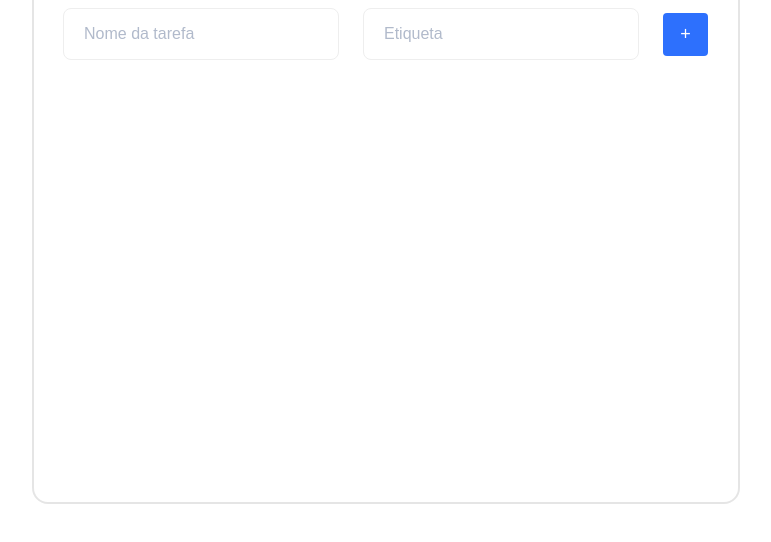
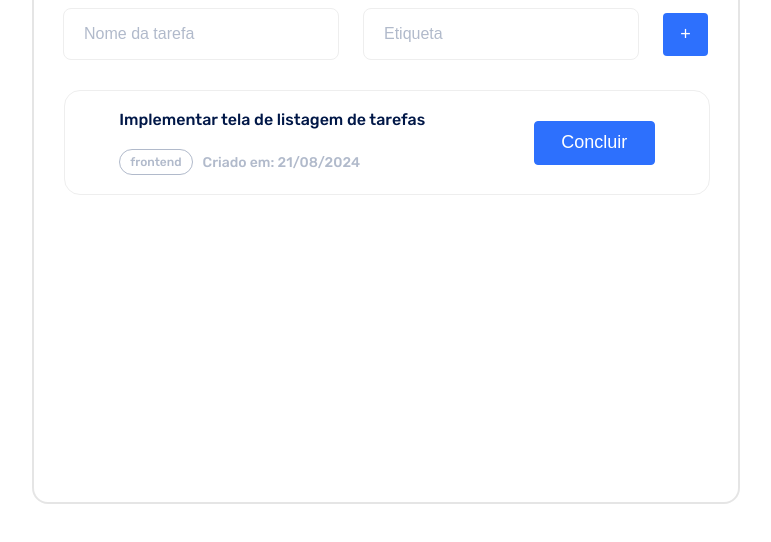
Before and after one commit to Carloshpjacinto/-RID183397_Desafio03, a plain HTML site: page index.html in a window 1280 px wide. Shown: the part 354-896 px from the top of the page, without its empty margins (254-1025 px from the left). Drawn offline with Linux system fonts and the light colour scheme.

Commit message:
Finalização do layout e inicio do JS

```diff
--- a/CSS/style.css
+++ b/CSS/style.css
@@ -3,6 +3,10 @@
     --color_white: #FFFFFF;
 
     --color_azul_defaut: #2D70FD;
+
+    --color_gray: #B1BACB;
+
+    --color_transparente: #EEEEEE;
 
 }
 
@@ -60,18 +64,24 @@ body{
                 width: 25.4rem;
                 height: 4rem;
                 border-radius: .8rem;
-                border: .1rem solid #EEEEEE;
+                border: .1rem solid var(--color_transparente);
                 padding: .5rem 0rem .5rem 2rem;
 
             }
 
                 .sectionInputButton input::placeholder{
 
-                    color: #B1BACB;
+                    color: var(--color_gray);
                     font-size: 1.6rem;
                     font-weight: 400;
 
                 }
+
+                    .sectionInputButton input:focus{
+
+                        outline: none;
+
+                    }
 
             .sectionInputButton button{
 
@@ -87,3 +97,74 @@ body{
                 color: var(--color_white);
 
             }
+
+        .sectionTarefas{
+
+            display: flex;
+            flex-direction: row;
+
+            justify-content: space-around;
+            align-items: center;
+
+            border: .1rem solid var(--color_transparente);
+            border-radius: 1.6rem;
+            width: 100%;
+            height: 10.3rem;
+
+            margin: 3rem 0rem 0rem 0rem;
+
+        }
+
+            .titleTarefa{
+
+                font-size: 1.6rem;
+                font-weight: 500;
+                color: #001747;
+                margin: 2rem 0rem 2rem 0rem;
+
+            }
+
+            .sectionEtiqueta{
+
+                display: flex;
+                gap: 1rem;
+                align-items: center;
+                margin: 0rem 0rem 2rem 0rem;
+
+            }
+
+                .EtiquetaAndData{
+
+                    font-size: 1.2rem;
+                    font-weight: 500;
+                    color: var(--color_gray);
+                    border: .1rem solid var(--color_gray);
+                    border-radius: 1.6rem;
+                    padding: .5rem 1rem .5rem 1rem;
+                    margin: 0rem;
+
+                }
+
+                    .EtiquetaAndData:last-child{
+
+                        border: 0;
+                        padding: 0;
+                        font-size: 1.4rem;
+
+                    }
+
+            .botaoTarefa{
+
+                width: 12.1rem;
+                height: 4.4rem;
+
+                border-radius: .4rem;
+                border: .1rem solid var(--color_azul_defaut);
+
+                background-color: var(--color_azul_defaut);
+
+                font-size: 1.8rem;
+                font-weight: 500;
+                color: var(--color_white);
+
+            }
--- a/JS/index.js
+++ b/JS/index.js
@@ -0,0 +1,5 @@
+window.onload = () => {
+
+    console.log("teste")
+
+}
--- a/index.html
+++ b/index.html
@@ -8,6 +8,7 @@
     <link href="https://fonts.googleapis.com/css2?family=Rubik:ital,wght@0,300..900;1,300..900&display=swap" rel="stylesheet">
     <link rel="stylesheet" href="CSS/style.css">
     <title>Board de Tarefas</title>
+    <script src="JS/index.js"></script>
 </head>
 <body>
     <main>
@@ -22,6 +23,17 @@
 
             <button>+</button>
         </section>
+
+        <section class="sectionTarefas">
+            <div class="tarefasAdicionadas">
+                <h3 class="titleTarefa">Implementar tela de listagem de tarefas</h3>
+                <div class="sectionEtiqueta">
+                    <p class="EtiquetaAndData">frontend</p>
+                    <p class="EtiquetaAndData">Criado em: 21/08/2024</p>
+                </div>
+            </div>
+            <button class="botaoTarefa">Concluir</button>
+        </section>
     </main>
 </body>
 </html>
```
